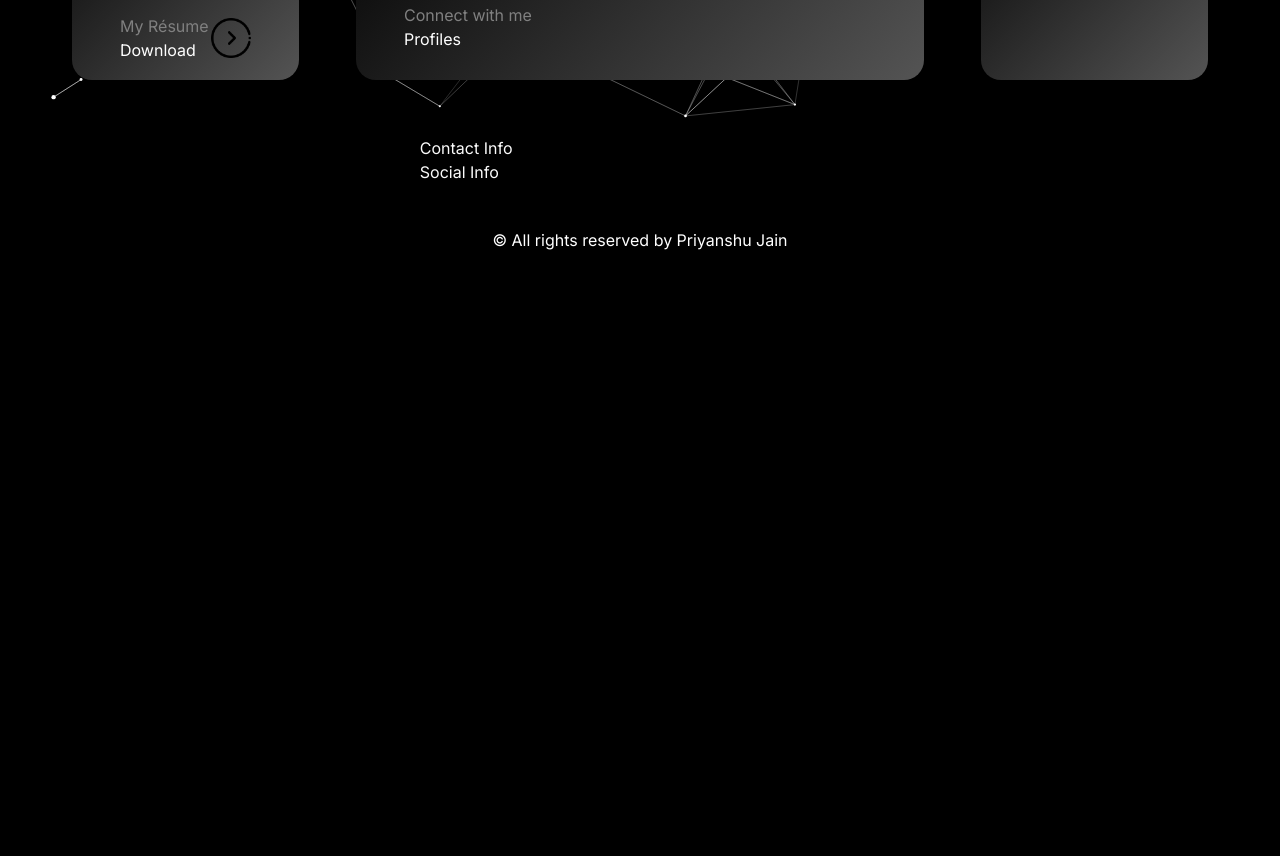
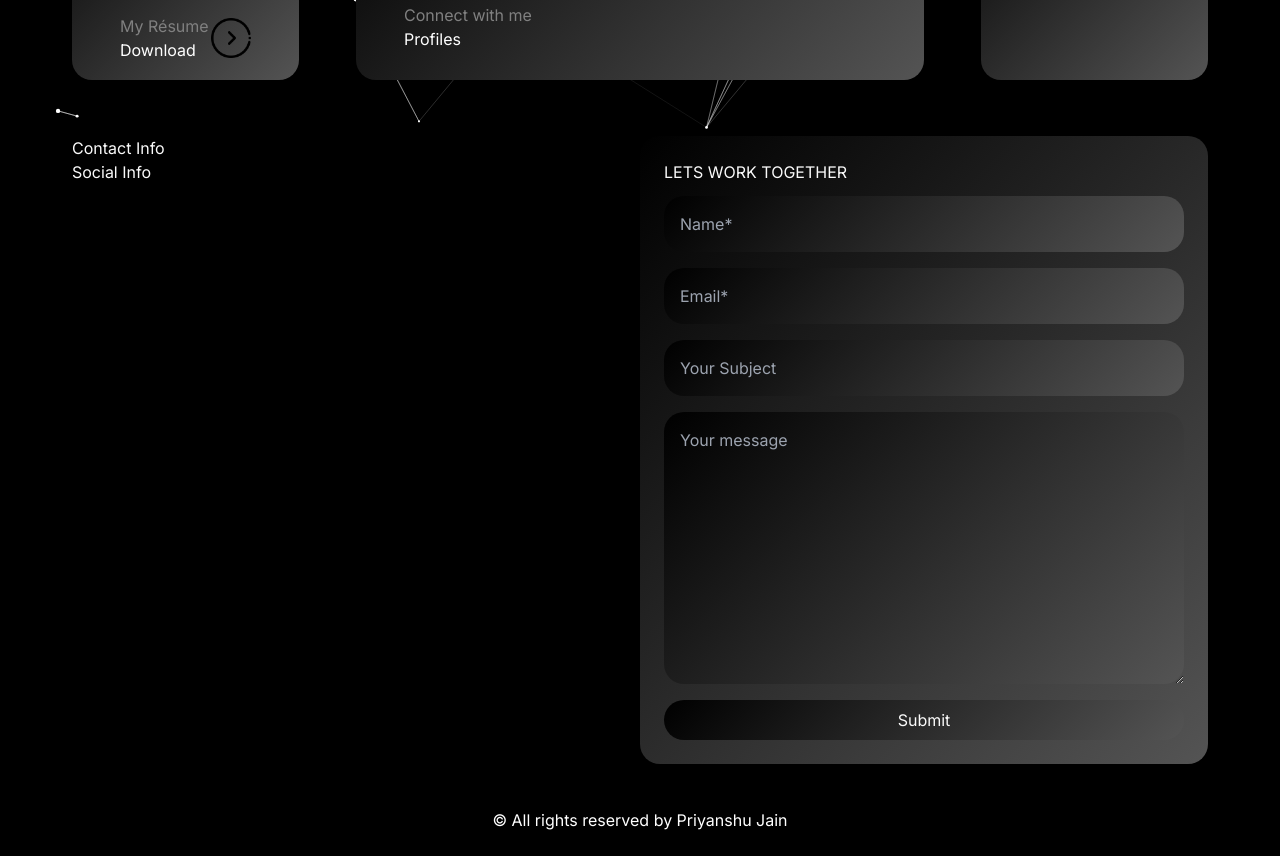
Before and after one commit to PriyanshuJain13/portfolio-new, a Next.js app: page / in a window 1280 px wide. Shown: the part 660-1516 px from the top of the page. Before the commit the page ends 936 px from the top, so only its background shows below. Built offline with nearby package versions, Linux system fonts and the light colour scheme.

Commit message:
created contact form

```diff
--- a/app/globals.css
+++ b/app/globals.css
@@ -87,3 +87,9 @@ body {
   filter: drop-shadow(1px 0px 15px #D41A30);
   cursor: pointer;
 }
+
+.submitBtn:hover{
+  background: white;
+  color: #353434;
+  cursor: pointer;
+}
--- /dev/null
+++ b/components/Contact.jsx
@@ -0,0 +1,30 @@
+import React from 'react'
+
+const Contact = () => {
+  return (
+    <div className='text-neutral-50 flex flex-col justify-between md:flex-row'>
+      <div className="flex flex-row md:flex-col">
+        <div>
+          Contact Info
+        </div>
+        <div>
+          Social Info
+        </div>
+      </div>
+      <div className="w-full md:w-1/2">
+        <div className="blackBox flex flex-col p-6 space-y-3">
+          <h1>LETS WORK TOGETHER</h1>
+          <form action="" className='flex flex-col space-y-4'>
+            <input className='blackBox p-4' type="text" placeholder='Name*'/>
+            <input className='blackBox p-4' type="email" placeholder='Email*'/>
+            <input className='blackBox p-4' type="text" placeholder='Your Subject'/>
+            <textarea className='blackBox p-4' placeholder='Your message' name="message" id="" cols="30" rows="10"></textarea>
+            <button className='blackBox p-2 submitBtn font-semiboldbold'>Submit</button>
+          </form>
+        </div>
+      </div>
+    </div>
+  )
+}
+
+export default Contact
--- a/components/Contact.tsx
+++ /dev/null
@@ -1,23 +0,0 @@
-import React from 'react'
-
-const Contact = () => {
-  return (
-    <div className='text-neutral-50 flex flex-col justify-evenly md:flex-row'>
-      <div className="flex flex-row md:flex-col">
-        <div>
-          Contact Info
-        </div>
-        <div>
-          Social Info
-        </div>
-      </div>
-      <div className="">
-        <div className="blackBox w-full">
-
-        </div>
-      </div>
-    </div>
-  )
-}
-
-export default Contact
--- a/tsconfig.json
+++ b/tsconfig.json
@@ -23,6 +23,6 @@
       "@*": ["./*"]
     }
   },
-  "include": ["next-env.d.ts", "**/*.ts", "**/*.tsx", ".next/types/**/*.ts", "components/Particle.jsx", "components/HomeBody.jsx", "app/resume/page.jsx"],
+  "include": ["next-env.d.ts", "**/*.ts", "**/*.tsx", ".next/types/**/*.ts", "components/Particle.jsx", "components/HomeBody.jsx", "app/resume/page.jsx", "components/Contact.jsx"],
   "exclude": ["node_modules"]
 }
```
